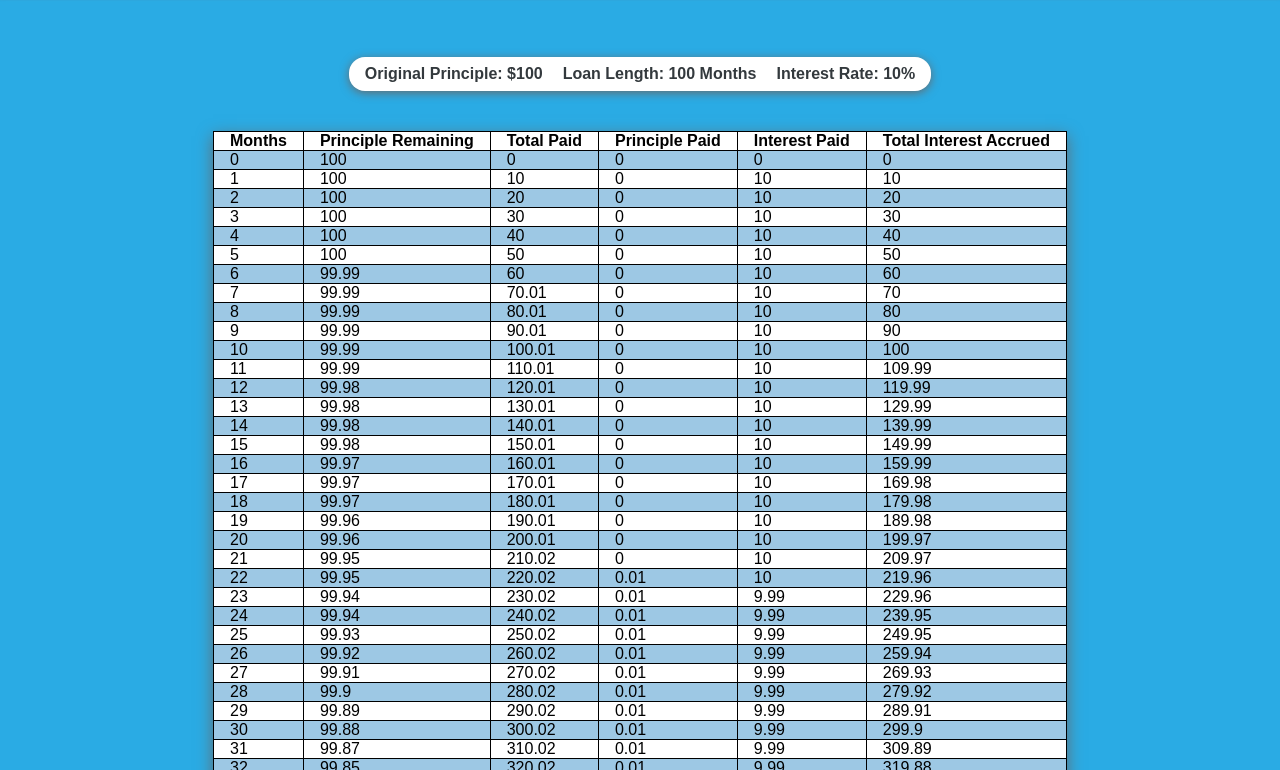
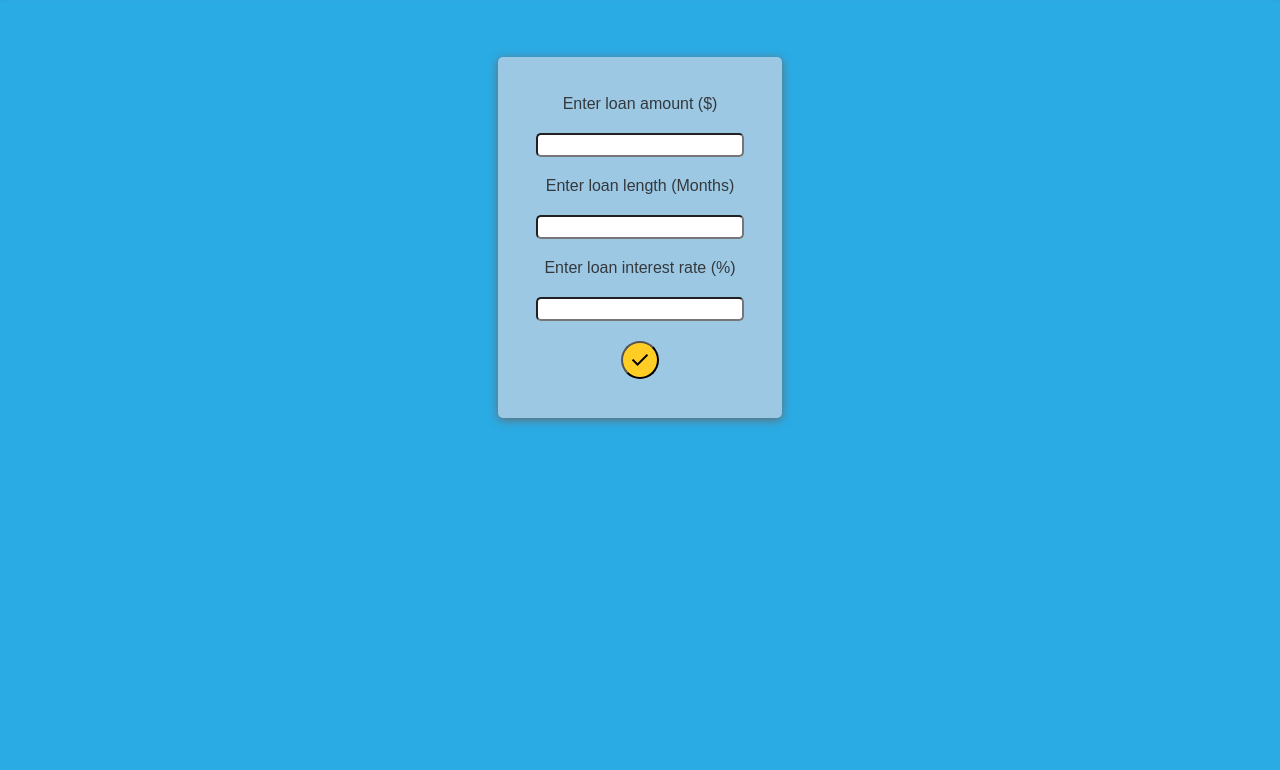
Before and after one commit to JoeyWeixel/neudesic-exercise, a website built with webpack: page dist/index.html in a window 1280 px wide. Shown: the part 104-874 px from the top of the page. After the commit the page ends 800 px from the top, so only its background shows below. Built offline with nearby package versions, Linux system fonts and the light colour scheme.

Commit message:
Finish basic styling for input page

```diff
--- a/src/index.js
+++ b/src/index.js
@@ -4,5 +4,5 @@ import page from "./page";
 
 const webpage = new page.Page();
 
-//go straight to table
-webpage.screen = new page.TableScreen(webpage, new Mortgage(100, 100, .1));
+//go straight to table for development
+//webpage.screen = new page.TableScreen(webpage, new Mortgage(100, 100, .1));
--- a/src/page.js
+++ b/src/page.js
@@ -5,7 +5,7 @@ class Page{
     this.$screen = new InputScreen(this);
     this.$pageNode = document.body;
 
-    const header = generateHTMLElement('div', ['header'], 'Mortgage Amoritization Schedule');
+    const header = generateHTMLElement('div', ['header'], 'Mortgage Amoritization Schedule Calculator');
     this.pageNode.appendChild(header);
     this.pageNode.appendChild(this.screen.element);
   }
@@ -35,7 +35,7 @@ class Page{
 class InputScreen{
   constructor(page){
     this.$page = page;
-    this.$element = generateHTMLElement('div', ['screen']);
+    this.$element = generateHTMLElement('div', ['screen', 'form']);
     const form = generateHTMLElement('div', ['form']);
     this.element.appendChild(form);
 
--- a/src/style.css
+++ b/src/style.css
@@ -23,6 +23,7 @@ body{
   color: white;
 }
 
+/* Document header */
 .header{
   font-size: 2rem;
   padding: 1em;
@@ -36,18 +37,32 @@ body{
   align-items: center;
 }
 
-.form{
+/* Input form screen */
+
+.screen .form{
   display: flex;
   flex-direction: column;
   align-items: center;
   gap: 20px;
+  background-color: var(--light-blue);
+  padding: 3%;
+  box-shadow: 0px 2px 10px var(--light-gray);
+  color: var(--dark-gray);
+  border-radius: 5px;
 }
 
 .form input{
   height: 1.5em;
-  border-radius: 1.5em;
+  border-radius: 5px;
   padding-left: 1em;
   padding-right: 1em;
+  background-color: white;
+}
+
+.form button{
+  border-radius: 100%;
+  background-color: var(--yellow);
+  padding: 5px;
 }
 
 /* Post submission table screen styling */
```
Also changed, not shown: dist/bundle.js.
